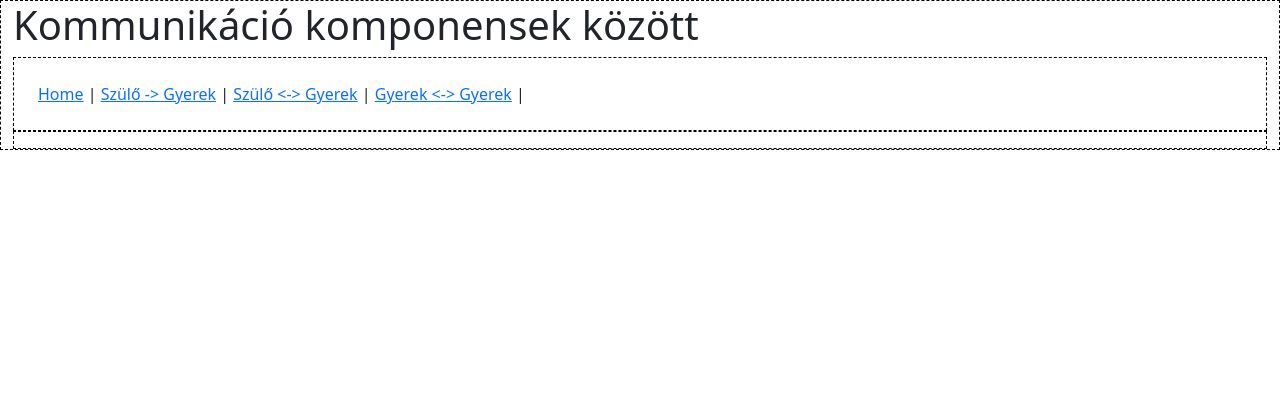
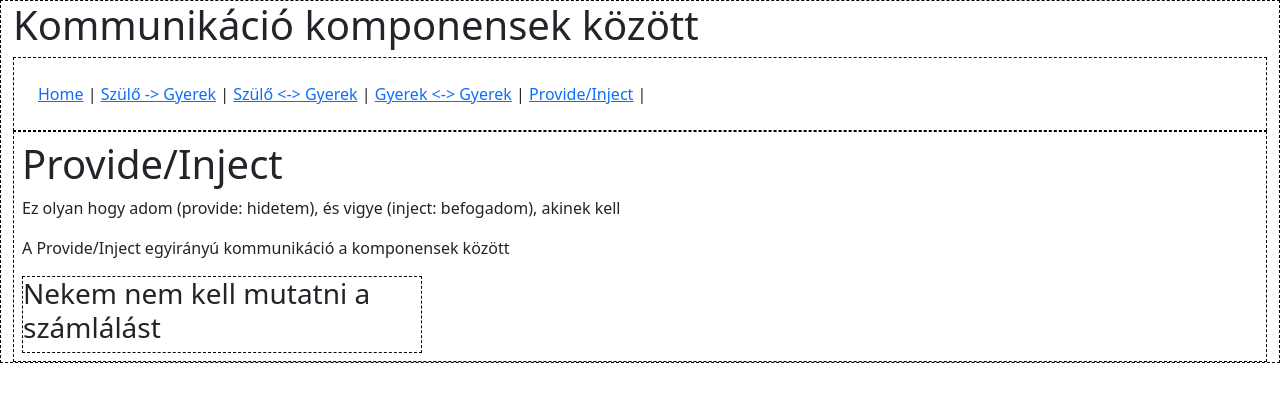
Before and after one commit to kovacsnandor/vujsAlapok, a Vue app: page /provideinject in a window 1280 px wide. Shown: the top 402 px of the page. Built offline with nearby package versions, Linux system fonts and the light colour scheme.

Commit message:
provide inject

```diff
--- a/src/App.vue
+++ b/src/App.vue
@@ -10,6 +10,8 @@
       <RouterLink to="/szulo2gyerek">Szülő -> Gyerek</RouterLink> |
       <RouterLink to="/szuloodavisszagyerek">Szülő &lt;-&gt; Gyerek</RouterLink> |
       <RouterLink to="/gyerek2gyerek">Gyerek &lt;-&gt; Gyerek</RouterLink> |
+      <RouterLink to="/provideinject">Provide/Inject</RouterLink> |
+
     </nav>
     <div class="my-border p-2" >
       <RouterView />
--- /dev/null
+++ b/src/components/NekemNemKell.vue
@@ -0,0 +1,19 @@
+<template>
+    <div class="my-doboz">
+      <h3>Nekem nem kell mutatni a számlálást</h3>
+    </div>
+  </template>
+
+  <script>
+  export default {
+
+  }
+  </script>
+
+  <style scope>
+  .my-doboz{
+      border: 1px dashed black;
+      width: 400px;
+
+  }
+  </style>
--- a/src/router/index.js
+++ b/src/router/index.js
@@ -24,6 +24,11 @@
       name: 'gyerek2gyerek',
       component: () => import('../views/Gyerek2gyerek.vue')
     },
+    {
+      path: '/provideinject',
+      name: 'provideinject',
+      component: () => import('../views/ProvideInject.vue')
+    },
 
   ]
 })
--- /dev/null
+++ b/src/views/ProvideInject.vue
@@ -0,0 +1,19 @@
+<template>
+    <h1>Provide/Inject</h1>
+    <p>Ez olyan hogy adom (provide: hidetem), és vigye (inject: befogadom), akinek kell</p>
+    <p>A Provide/Inject egyirányú kommunikáció a komponensek között</p>
+      <NekemNemKell />
+  </template>
+
+  <script>
+  import NekemNemKell from '@/components/NekemNemKell.vue';
+  export default {
+      components: {
+          NekemNemKell
+      }
+  }
+  </script>
+
+  <style>
+
+  </style>
```
